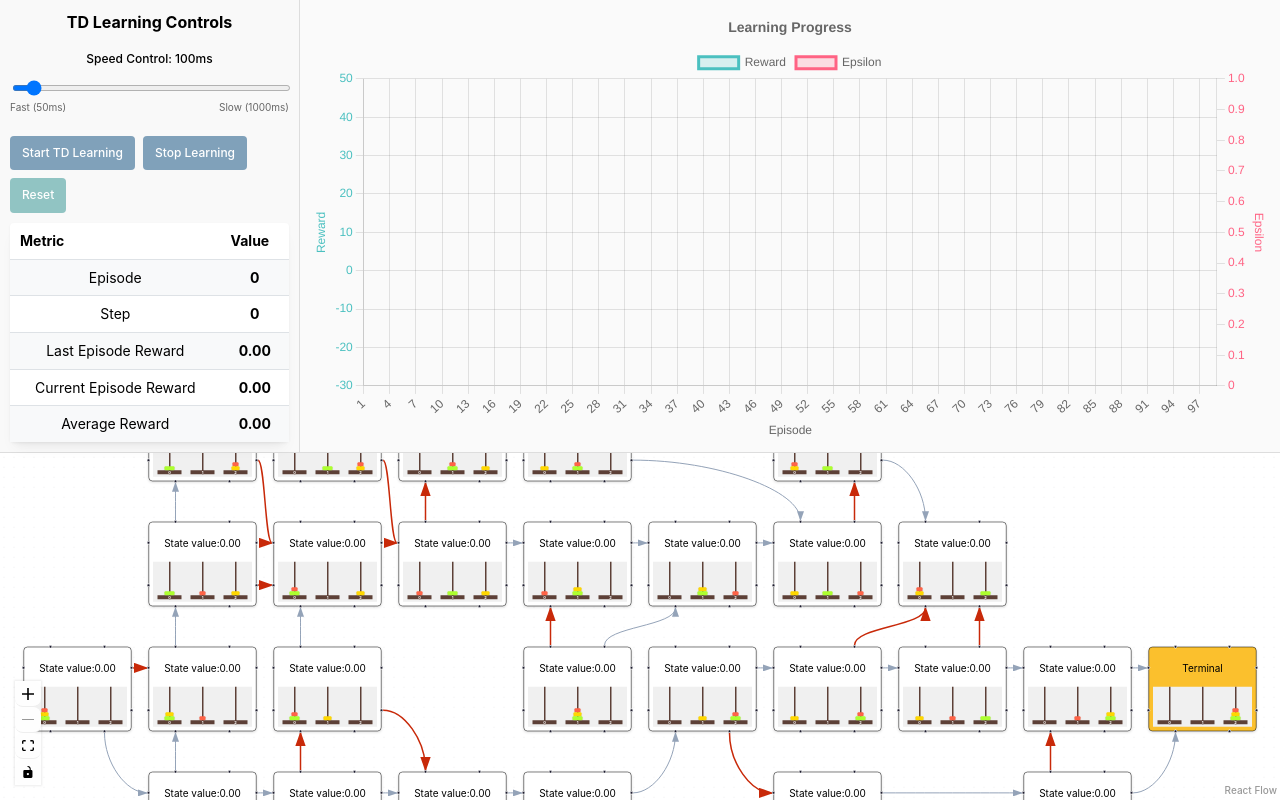
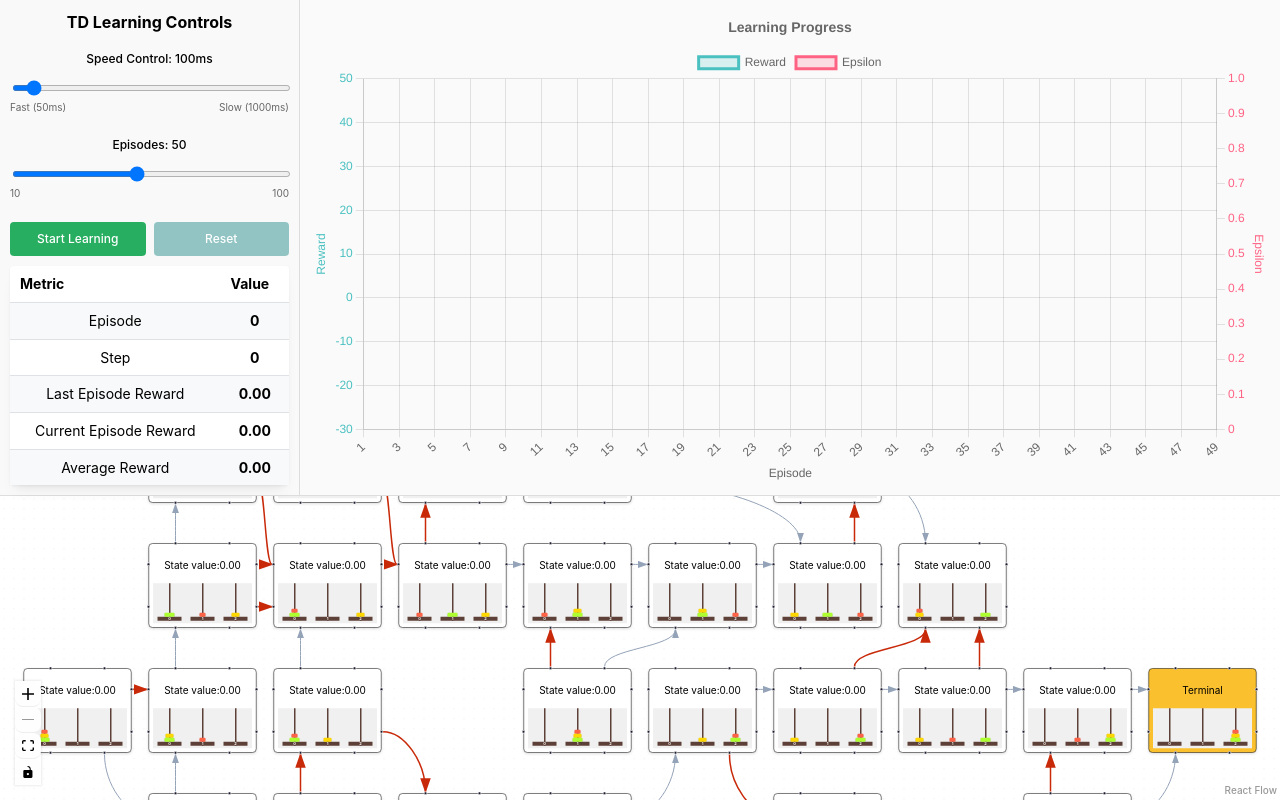
Before and after one commit to klurpicolo/Tower-of-Hanoi-Reinforcement-Learning, a React (Vite) app: page / in a window 1280 px wide. Built offline with nearby package versions, Linux system fonts and the light colour scheme.

Commit message:
Update control panel

```diff
--- a/src/features/playground/PlayGround.tsx
+++ b/src/features/playground/PlayGround.tsx
@@ -14,7 +14,7 @@ import {
   episodeEventAtom,
   resetSignalAtom,
 } from "../../state/rlAtoms";
-import { Table, Paper, Title } from "@mantine/core";
+import { Table, Paper } from "@mantine/core";
 
 function valueToRGB(value: number): string {
   const normalized = Math.min(Math.max(value / 5, 0), 1); // adjust max value
@@ -119,8 +119,9 @@ export default function PlayGround({ onRLUpdate, config }: RLStreamProps = {}) {
     lastEpisodeReward: 0,
   });
   const [episodeData, setEpisodeData] = useState<EpisodeData[]>([]);
-  const [maxEpisodes, setMaxEpisodes] = useState<number>(100);
+  const [maxEpisodes, setMaxEpisodes] = useState<number>(50);
   const [speedMs, setSpeedMs] = useState<number>(100); // Default speed in milliseconds
+  const [isLearning, setIsLearning] = useState<boolean>(false);
 
   // Refs for managing streaming
   const updateQueueRef = useRef<RLUpdate[]>([]);
@@ -132,6 +133,18 @@ export default function PlayGround({ onRLUpdate, config }: RLStreamProps = {}) {
   const latestUpdate = useAtomValue(rlUpdateEventAtom);
   const latestEpisodeEvent = useAtomValue(episodeEventAtom);
   const resetSignal = useAtomValue(resetSignalAtom);
+
+  // Monitor learning state changes
+  useEffect(() => {
+    const checkLearningState = () => {
+      if (isLearning && !mockTDLearning.getIsRunning()) {
+        setIsLearning(false);
+      }
+    };
+
+    const interval = setInterval(checkLearningState, 1000); // Check every second
+    return () => clearInterval(interval);
+  }, [isLearning]);
 
   // Configuration with defaults
   const streamConfig: Required<RLStreamConfig> = {
@@ -405,16 +418,25 @@ export default function PlayGround({ onRLUpdate, config }: RLStreamProps = {}) {
     setMaxEpisodes(100);
   }, []);
 
-  // Start learning function that sets max episodes
-  const handleStartLearning = useCallback((episodes: number = 50) => {
-    setMaxEpisodes(episodes);
-    mockTDLearning.startLearning(episodes, speedMs);
-  }, [speedMs]);
+  // Start/Stop/Resume learning function
+  const handleStartStopLearning = useCallback(() => {
+    if (isLearning) {
+      // Currently learning, so stop it
+      mockTDLearning.stopLearning();
+      setIsLearning(false);
+    } else {
+      // Not learning, so start/resume it
+      setMaxEpisodes(maxEpisodes);
+      mockTDLearning.startLearning(maxEpisodes, speedMs);
+      setIsLearning(true);
+    }
+  }, [isLearning, maxEpisodes, speedMs]);
 
   // Enhanced reset function that also resets the chart
   const handleReset = useCallback(() => {
     mockTDLearning.reset();
     resetStats();
+    setIsLearning(false);
   }, [resetStats]);
 
   return (
@@ -493,34 +515,61 @@ export default function PlayGround({ onRLUpdate, config }: RLStreamProps = {}) {
                <span>Slow (1000ms)</span>
              </div>
            </div>
+
+           {/* Episodes Control */}
+           <div style={{ marginBottom: "10px" }}>
+             <div style={{
+               fontSize: "12px",
+               marginBottom: "5px",
+               fontWeight: "500"
+             }}>
+               Episodes: {maxEpisodes}
+             </div>
+             <input
+               type="range"
+               min="10"
+               max="100"
+               step="10"
+               value={maxEpisodes}
+               onChange={(e) => setMaxEpisodes(Number(e.target.value))}
+               disabled={isLearning}
+               style={{
+                 width: "100%",
+                 height: "6px",
+                 borderRadius: "3px",
+                 background: isLearning ? "#ccc" : "#ddd",
+                 outline: "none",
+                 cursor: isLearning ? "not-allowed" : "pointer",
+                 opacity: isLearning ? 0.6 : 1,
+               }}
+             />
+             <div style={{
+               display: "flex",
+               justifyContent: "space-between",
+               fontSize: "10px",
+               color: "#666",
+               marginTop: "2px"
+             }}>
+               <span>10</span>
+               <span>100</span>
+             </div>
+           </div>
           <div style={{ display: "flex", gap: "8px", flexWrap: "wrap" }}>
             <button
-              onClick={() => handleStartLearning(50)}
+              onClick={handleStartStopLearning}
               style={{
                 padding: "8px 12px",
-                backgroundColor: "#80A1BA",
+                backgroundColor: isLearning ? "#e74c3c" : "#27ae60",
                 color: "white",
                 border: "none",
                 borderRadius: "4px",
                 cursor: "pointer",
                 fontSize: "12px",
+                flex: 1,
+                minWidth: "120px",
               }}
             >
-              Start TD Learning
-            </button>
-            <button
-              onClick={() => mockTDLearning.stopLearning()}
-              style={{
-                padding: "8px 12px",
-                backgroundColor: "#80A1BA",
-                color: "white",
-                border: "none",
-                borderRadius: "4px",
-                cursor: "pointer",
-                fontSize: "12px",
-              }}
-            >
-              Stop Learning
+              {isLearning ? "Stop Learning" : "Start Learning"}
             </button>
             <button
               onClick={handleReset}
@@ -532,6 +581,8 @@ export default function PlayGround({ onRLUpdate, config }: RLStreamProps = {}) {
                 borderRadius: "4px",
                 cursor: "pointer",
                 fontSize: "12px",
+                flex: 1,
+                minWidth: "80px",
               }}
             >
               Reset
--- a/src/reinforcement/mockTDLearning.ts
+++ b/src/reinforcement/mockTDLearning.ts
@@ -177,6 +177,13 @@ export class MockTDLearning {
    */
   stopLearning(): void {
     this.isRunning = false;
+  }
+
+  /**
+   * Check if learning is currently running
+   */
+  getIsRunning(): boolean {
+    return this.isRunning;
   }
 
   /**
```
Lines whose indentation alone changed are shown as unchanged.
